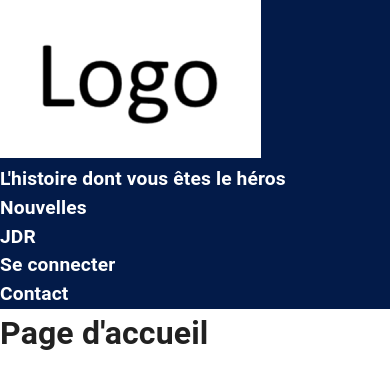
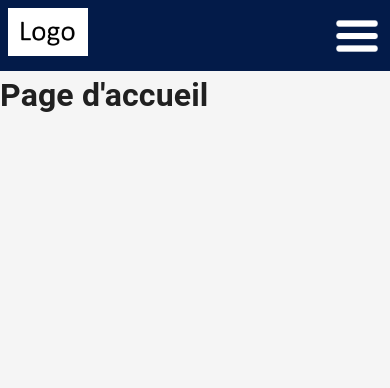
Before and after one commit to Florian59c/Blog-JDR-front, a Next.js app: page / in a window 390 px wide. Shown: the top 388 px of the page. Built offline with nearby package versions, Linux system fonts and the light colour scheme.

Commit message:
feat: modify header for include a responsive

```diff
--- a/components/header.tsx
+++ b/components/header.tsx
@@ -1,12 +1,14 @@
 import styles from '../styles/header.module.css';
 import Logo from "../assets/img/logo.png";
+import Menu from "../assets/img/burger-bar.png";
 import Link from 'next/link';
 import { useEffect, useState } from 'react';
 import axios from 'axios';
-import { useRouter } from 'next/router';
+import { useRouter } from 'next/router'; import classNames from 'classnames';
 
 export default function Header() {
     const [isConnected, setIsConnected] = useState(false);
+    const [displayHeader, setDisplayHeader] = useState(false);
     const router = useRouter();
 
     const checkConnection = async () => {
@@ -36,13 +38,20 @@ export default function Header() {
     }, [router]); // exécution lors d'un changement de route
 
     return (
+        <div className={styles.header}>
             <div className={styles.container}>
-            <div className={styles.logo}>
+                <div className={styles.logoContainer}>
                     <Link href="/">
-                    <img src={Logo.src} alt="le logo du site" />
+                        <img src={Logo.src} alt="le logo du site" className={styles.logo} />
                     </Link>
                 </div>
-            <div className={styles.buttons}>
+                <img
+                    src={Menu.src}
+                    alt="Menu"
+                    className={classNames(styles.displayMobile, styles.menu)}
+                    onClick={() => { setDisplayHeader(!displayHeader) }}
+                />
+                <div className={classNames(styles.buttons, styles.displayPC)}>
                     <Link href="/yourHeroStory">
                         <h1>L'histoire dont vous êtes le héros </h1>
                     </Link>
@@ -65,6 +74,32 @@ export default function Header() {
                         <h1>Contact</h1>
                     </Link>
                 </div>
+            </div >
+            {displayHeader && (
+                <div className={classNames(styles.buttons, styles.displayMobile)}>
+                    <Link href="/yourHeroStory">
+                        <h1>L'histoire dont vous êtes le héros </h1>
+                    </Link>
+                    <Link href="/news">
+                        <h1>Nouvelles</h1>
+                    </Link>
+                    <Link href="/jdr">
+                        <h1>JDR</h1>
+                    </Link>
+                    {isConnected ? (
+                        <Link href="/profile">
+                            <h1>Profil</h1>
+                        </Link>
+                    ) : (
+                        <Link href="/login">
+                            <h1>Se connecter</h1>
+                        </Link>
+                    )}
+                    <Link href="/contact">
+                        <h1>Contact</h1>
+                    </Link>
+                </div>
+            )}
         </div>
     );
 }
--- a/package.json
+++ b/package.json
@@ -13,6 +13,7 @@
     "@emotion/styled": "^11.14.0",
     "@mui/material": "^6.4.1",
     "axios": "^1.7.9",
+    "classnames": "^2.5.1",
     "cors": "^2.8.5",
     "jsonwebtoken": "^9.0.2",
     "next": "15.0.4",
--- a/src/app/globals.css
+++ b/src/app/globals.css
@@ -10,7 +10,7 @@ body {
   font-family: Arial, Helvetica, sans-serif;
   -webkit-font-smoothing: antialiased;
   -moz-osx-font-smoothing: grayscale;
-  background-color: #F5F5F5;
+  background-color: #F5F5F5 !important;
 }
 
 * {
--- a/styles/header.module.css
+++ b/styles/header.module.css
@@ -1,33 +1,60 @@
-.container {
+.displayPC {
+    display: none;
+}
+
+.header {
     background-color: #031B49;
     color: #FFF;
 }
 
+.container {
+    display: flex;
+    justify-content: space-between;
+    align-items: center;
+    padding: 0.5rem;
+}
+
+.logo {
+    width: 5rem;
+}
+
+.menu {
+    width: 50px;
+    height: 50px;
+    cursor: pointer;
+}
+
 .buttons :global(h1) {
     font-size: 1.2rem;
+    margin: 0.2rem;
 }
 
-/* Tablette */
+
+/* Tablette et pc */
 @media (min-width: 768px) {
+    .displayMobile {
+        display: none;
+    }
+
+    .displayPC {
+        display: contents;
+    }
+
     .container {
-        display: flex;
         padding: 1rem;
         margin-bottom: 2rem;
     }
 
-    .logo {
-        flex: 1;
+    .logoContainer {
+        flex: 10%;
     }
 
-    .logo :global(img) {
+    .logo {
         width: 10rem;
     }
 
-    .buttons {
-        flex: 3;
-        display: flex;
-        justify-content: space-between;
-        align-items: center;
+    .container .buttons {
+        flex: 1;
     }
 
     .buttons :global(a) {
```
Also changed, not shown: assets/img/burger-bar.png (added), 1 other file (tests, documents, lock files or other folders). Lines whose indentation alone changed are shown as unchanged.
